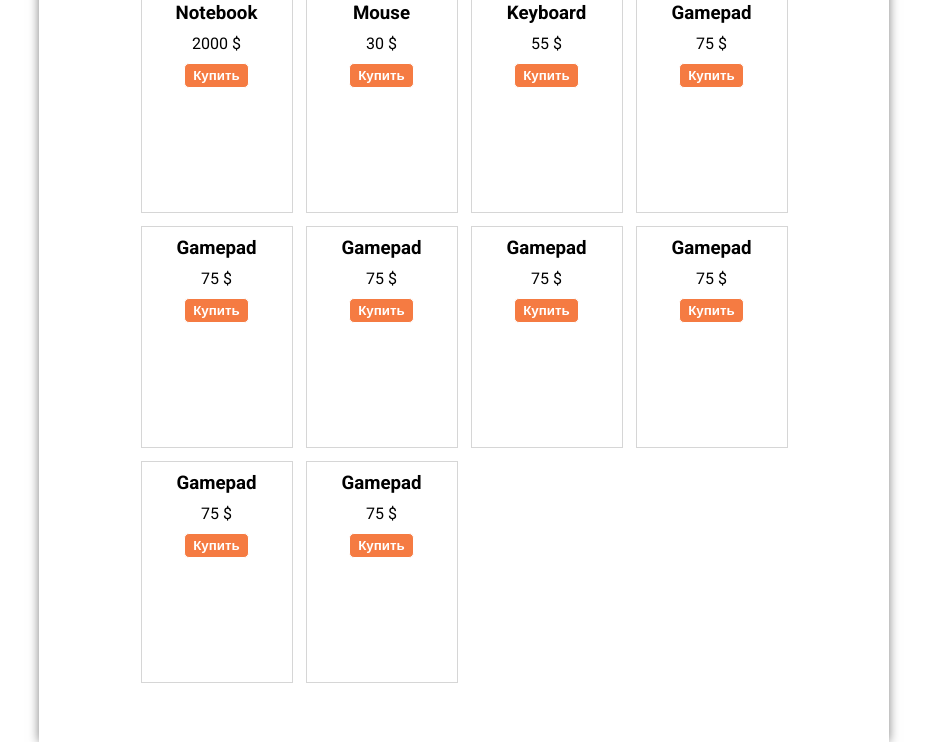
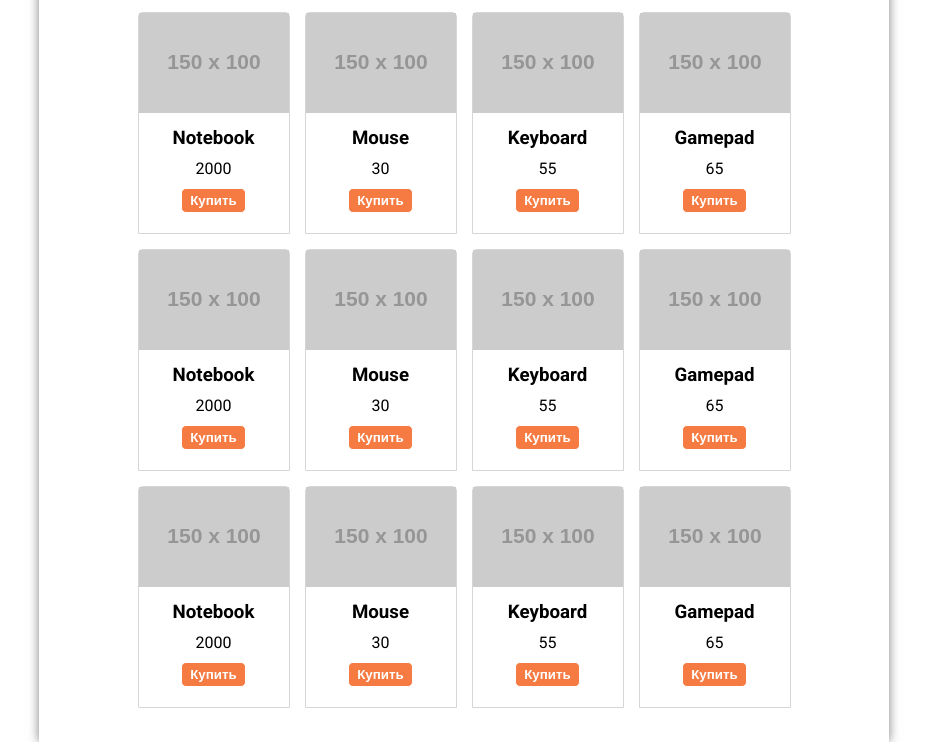
Before and after one commit to vlworks/gb_less3_JS_hard, a plain HTML site: page index.html in a window 1280 px wide. Shown: the part 58-800 px from the top of the page, without its empty margins (176-1103 px from the left). Drawn offline with Linux system fonts and the light colour scheme; placeholder pictures from the web are drawn by us.

Commit message:
переделано на ООП

```diff
--- a/css/main.css
+++ b/css/main.css
@@ -24,7 +24,7 @@ h1 {
 }
 
 header {
-    height: 35px;
+    height: 55px;
     width: 800px;
     display: flex;
     justify-content: space-between;
@@ -66,11 +66,13 @@ main {
 }
 
 .product-item {
-    outline: 1px solid #d6d6d6;
+    border: 1px solid #d6d6d6;
     width: 150px;
     height: 220px;
     text-align: center;
     transition: 0.3s;
+    border-top-left-radius: 5px;
+    border-top-right-radius: 5px;
 }
 
 .product-item:hover {
--- a/js/main.js
+++ b/js/main.js
@@ -1,37 +1,90 @@
-const products = [
+class ProductsList {
+    constructor(container = '.products'){
+        this.container = container;
+        this.data = [];
+        this.allProducts = [];
+        this.init();
+    }
+    init(){
+        this._fetchProducts();
+        this._render();
+    }
+    _fetchProducts(){
+        this.data = [
             {id: 1, title: 'Notebook', price: 2000},
             {id: 2, title: 'Mouse', price: 30},
             {id: 3, title: 'Keyboard', price: 55},
-    {id: 4, title: 'Gamepad', price: 75},
-    {id: 5, title: 'Gamepad', price: 75},
-    {id: 6, title: 'Gamepad', price: 75},
-    {id: 7, title: 'Gamepad', price: 75},
-    {id: 8, title: 'Gamepad', price: 75},
-    {id: 9, title: 'Gamepad', price: 75},
-    {id: 10, title: 'Gamepad', price: 75},
+            {id: 4, title: 'Gamepad', price: 65},
+            {id: 5, title: 'Notebook', price: 2000},
+            {id: 6, title: 'Mouse', price: 30},
+            {id: 7, title: 'Keyboard', price: 55},
+            {id: 8, title: 'Gamepad', price: 65},
+            {id: 9, title: 'Notebook', price: 2000},
+            {id: 10, title: 'Mouse', price: 30},
+            {id: 11, title: 'Keyboard', price: 55},
+            {id: 12, title: 'Gamepad', price: 65},
         ];
+    }
+    _render(){
+        const block = document.querySelector(this.container);
+        for (let item of this.data){
+            const product = new ProductItem(item);
+            this.allProducts.push(product);
+            block.insertAdjacentHTML('beforeend', product.render());
+        }
+    }
+}
 
-const renderProduct = (title, price) => {
+class ProductItem {
+    constructor(product, img = `https://placehold.it/150x100`){
+        this.id = product.id;
+        this.title = product.title;
+        this.price = product.price;
+        this.img = img;
+    }
+    render(){
         return `<div class="product-item">
-                <h3>${title}</h3>
-                <p>${price} $</p>
+                 <img src="${this.img}" alt="${this.title}">
+                 <div class="desc">
+                     <h3>${this.title}</h3>
+                     <p>${this.price}</p>
                      <button class="buy-btn">Купить</button>
+                 </div>
              </div>`
-};
+    }
+}
+class Cart {
+    constructor(){
+        // this.some это свойство с чем-то
+        // some(){} // что делает метод
+    }
+}
 
-const renderPage = list => {
-    const productsList = list.map(item => renderProduct(item.title, item.price));
-    document.querySelector('.products').innerHTML = productsList.join('');
-    // for(let prop of productsList){
-    //     document.querySelector('.products').innerHTML += prop;
-    // }
-};
+const products = new ProductsList();
 
-//map создает новый массив из элементов, в нашем случае новым массивом станет массив строк из renderProduct где строка будет содержать <div><h3>...<p>.... Только элемент массива с индексом 0 будет содержать первый товар, 1 второй товар и т.д. описанный полностью со всей разметкой. А так как productList тоже массив, его элементы разделяются запятыми, отсюда и вывод запятых через innerHTML. И это наглядней становится видно если заменить innerHTML на textContent - там так же будет текстом описана разметка и элементы разделены запятыми.
-
-//я попробовал сделать через перебор массива и вывод - но мне кажется это какой то примитивный способ :)
-
-// потом на learn JS попался метод join ...
-
-
-renderPage(products);
+// const products = [
+//     {id: 1, title: 'Notebook', price: 2000},
+//     {id: 2, title: 'Mouse', price: 30},
+//     {id: 3, title: 'Keyboard', price: 55},
+//     {id: 4, title: 'Gamepad', price: 65},
+// ];
+//
+// const renderProduct = (title, price, img = `https://placehold.it/200x150`) => {
+//     return `<div class="product-item">
+//                  <img src="${img}" alt="${title}">
+//                  <div class="desc">
+//                      <h3>${title}</h3>
+//                      <p>${price}</p>
+//                      <button class="buy-btn">Купить</button>
+//                  </div>
+//              </div>`
+// };
+//
+// const renderPage = list => {
+//     // document.querySelector('.products').innerHTML = list.map(item => renderProduct(item.title, item.price)).join('');
+//     for (let product of list){
+//         document.querySelector('.products').insertAdjacentHTML('beforeend', renderProduct(product.title, product.price));
+//     }
+// };
+//
+// renderPage(products);
```
Lines whose indentation alone changed are shown as unchanged.
